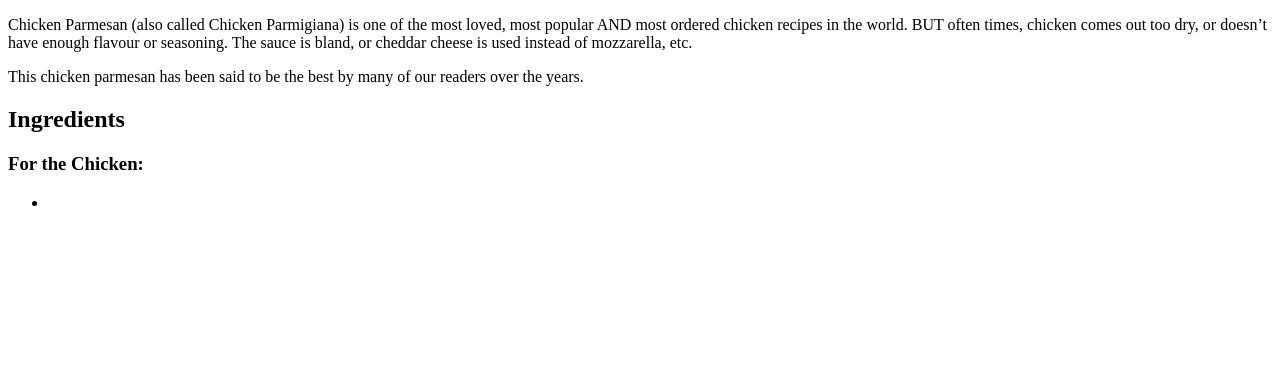
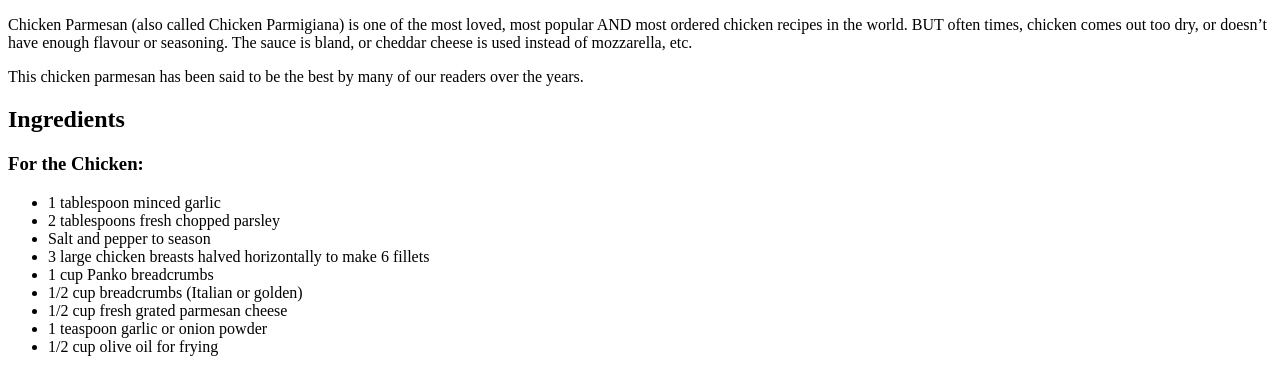
Before and after one commit to Wynclefe/odin-recipes, a plain HTML site: page recipes/chicken-parmesan.html in a window 1280 px wide. Shown: the part 427-800 px from the top of the page. Drawn offline with Linux system fonts and the light colour scheme.

Commit message:
Add unordered list of ingredients for chicken

```diff
--- a/recipes/chicken-parmesan.html
+++ b/recipes/chicken-parmesan.html
@@ -17,7 +17,16 @@
         <h2> Ingredients </h2>
         <h3> For the Chicken:</h3>
         <ul>
-            <li></li>
+            <li>1 tablespoon minced garlic
+            <li>2 tablespoons fresh chopped parsley</li>
+            <li>Salt and pepper to season</li>
+            <li>3 large chicken breasts halved horizontally to make 6 fillets</li>
+            <li>1 cup Panko breadcrumbs</li>
+            <li>1/2 cup breadcrumbs (Italian or golden)</li>
+            <li>1/2 cup fresh grated parmesan cheese</li>
+            <li>1 teaspoon garlic or onion powder</li>
+            <li>1/2 cup olive oil for frying</li>
+
         </ul>
     </body>
 </html>
```
